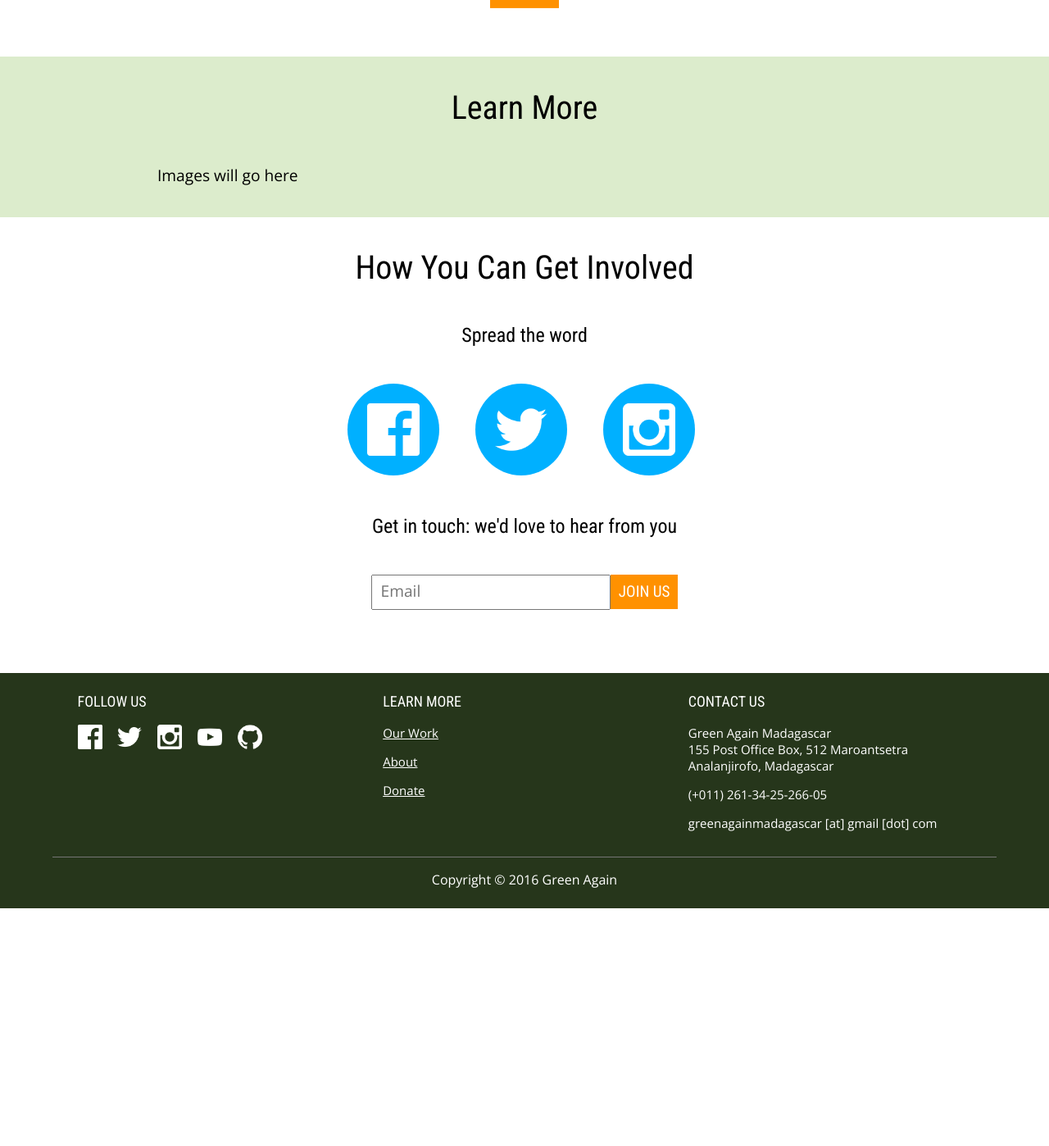
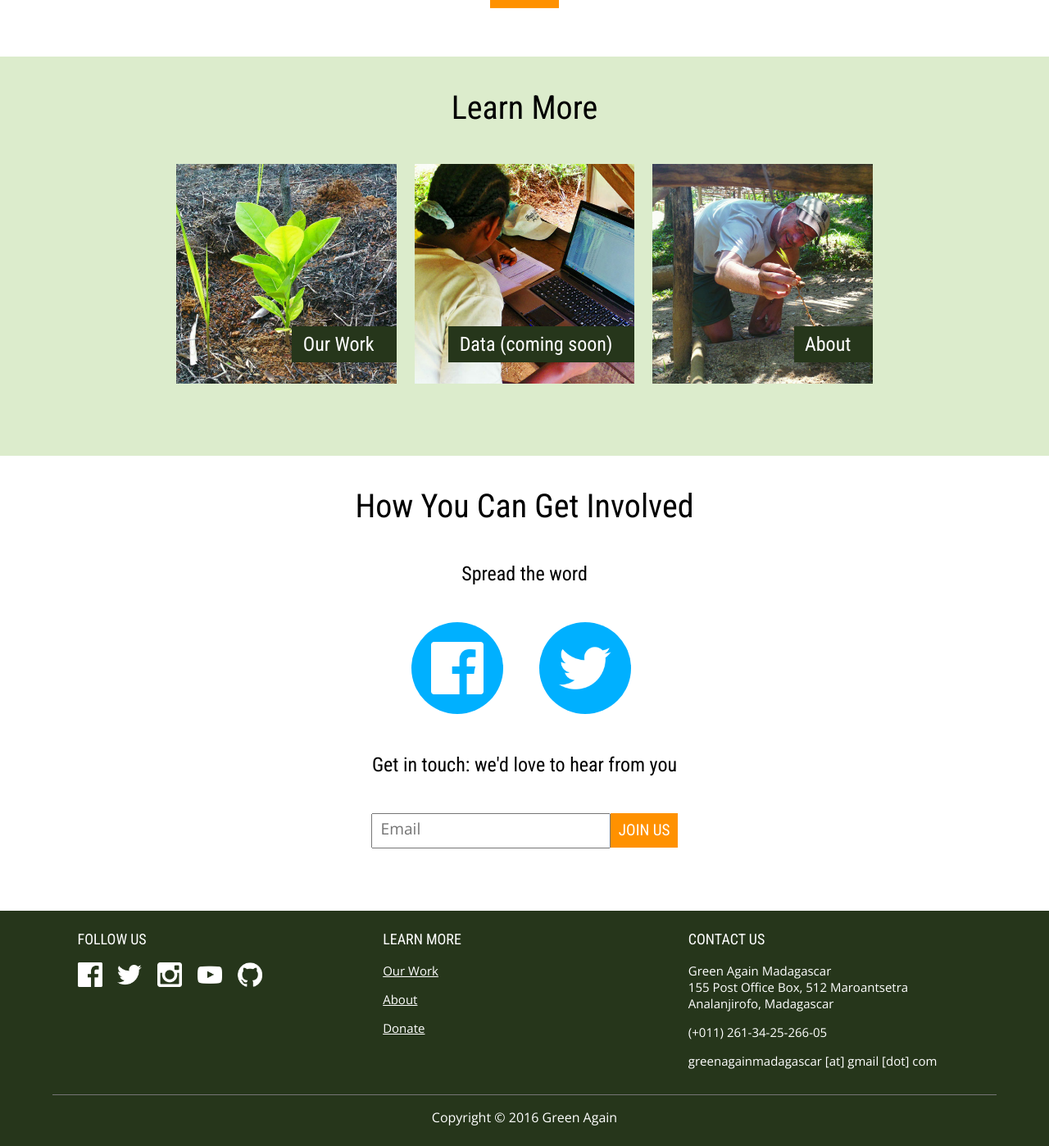
Before and after one commit to josh-mutian/green-again-website, a PHP site: page / in a window 1280 px wide. Shown: the part 1730-3128 px from the top of the page at 82% size. Before the commit the page ends 2838 px from the top, so only its background shows below. Run offline with PHP 8.4, Linux system fonts and the light colour scheme.

Commit message:
Learn more section added to homepage.

```diff
--- a/home.css
+++ b/home.css
@@ -24,7 +24,7 @@
     background-color: #DCECCC;
 }
 
-.stat-triptych {
+.triptych {
     width: 30%;
     padding: 0 1% 0 1%;
     display: inline-block;
@@ -57,3 +57,33 @@
 .circle-button > img {
     height: 100%;
 }
+
+.learn-more {
+    width: 30%;
+    padding: 0 1% 0 1%;
+    display: inline-block;
+    vertical-align:top;
+}
+
+.home-link {
+    width: 30%;
+    padding: 0 1% 0 1%;
+    display: inline-block;
+    vertical-align:top;
+}
+
+.home-link > img {
+    width: 100%;
+}
+
+.home-link > p {
+    position: relative;
+    font-family: 'Roboto Condensed', sans-serif;
+    color: #FFFFFF;
+    font-size: 1.5em;
+    float: right;
+    bottom: 75px;
+    right: 0;
+    padding: 3% 10% 3% 5%;
+    background-color: #26361B;
+}
--- a/home.js
+++ b/home.js
@@ -3,4 +3,18 @@ $(document).ready(function() {
         delay: 10,
         time: 1000
     });
+
+    $('.home-link').hover(
+        function() {
+            $(this).find('p').css({
+                'background-color': '#5E8F3A',
+                'padding-right': '15%',
+            })
+        }, function() {
+            $(this).find('p').css({
+                'background-color': '#26361B',
+                'padding-right': '10%',
+            })
+        }
+    )
 })
--- a/index.php
+++ b/index.php
@@ -76,7 +76,18 @@
 
     <div class='green-back section-container' id='learn-more'>
         <div class='section-title title-size'>Learn More</div>
-        <div class='accent-size align-left'>Images will go here</div>
+        <a href='/work'><div class='home-link triptyc'>
+            <img src='/img_src/learn_more_project.jpg'/>
+            <p>Our Work</p>
+        </div></a>
+        <div class='home-link triptyc'>
+            <img src='/img_src/learn_more_data.jpg'/>
+            <p>Data (coming soon)</p>
+        </div>
+        <a href='/about'><div class='home-link triptyc'>
+            <img src='/img_src/learn_more_about.jpg'/>
+            <p>About</p>
+        </div></a>
     </div>
 
     <div class='section-container last-sec'>
@@ -88,9 +99,6 @@
             </div></a>
             <a href='#'><div class='circle-button triptych'>
                 <img src='/icon_src/twitter_logo.png'/>
-            </div></a>
-            <a href='#'><div class='circle-button triptych'>
-                <img src='/icon_src/instg_logo.png'/>
             </div></a>
         </div>
         <div>
```
Also changed, not shown: img_src/about_cover.jpg, img_src/about_cover2.jpg (added), img_src/learn_more_about.jpg (added), img_src/learn_more_data.jpg (added), img_src/learn_more_project.jpg (added).
